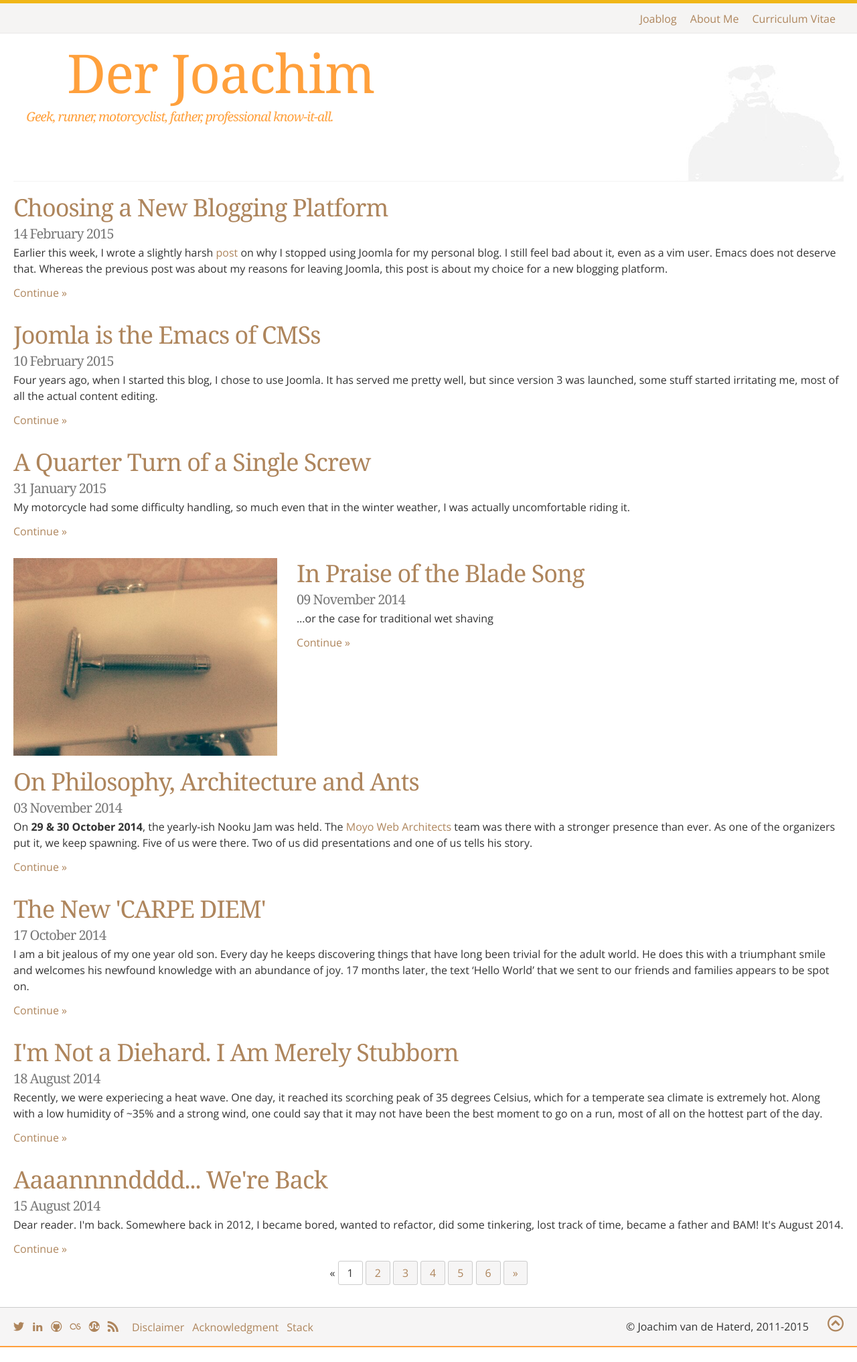
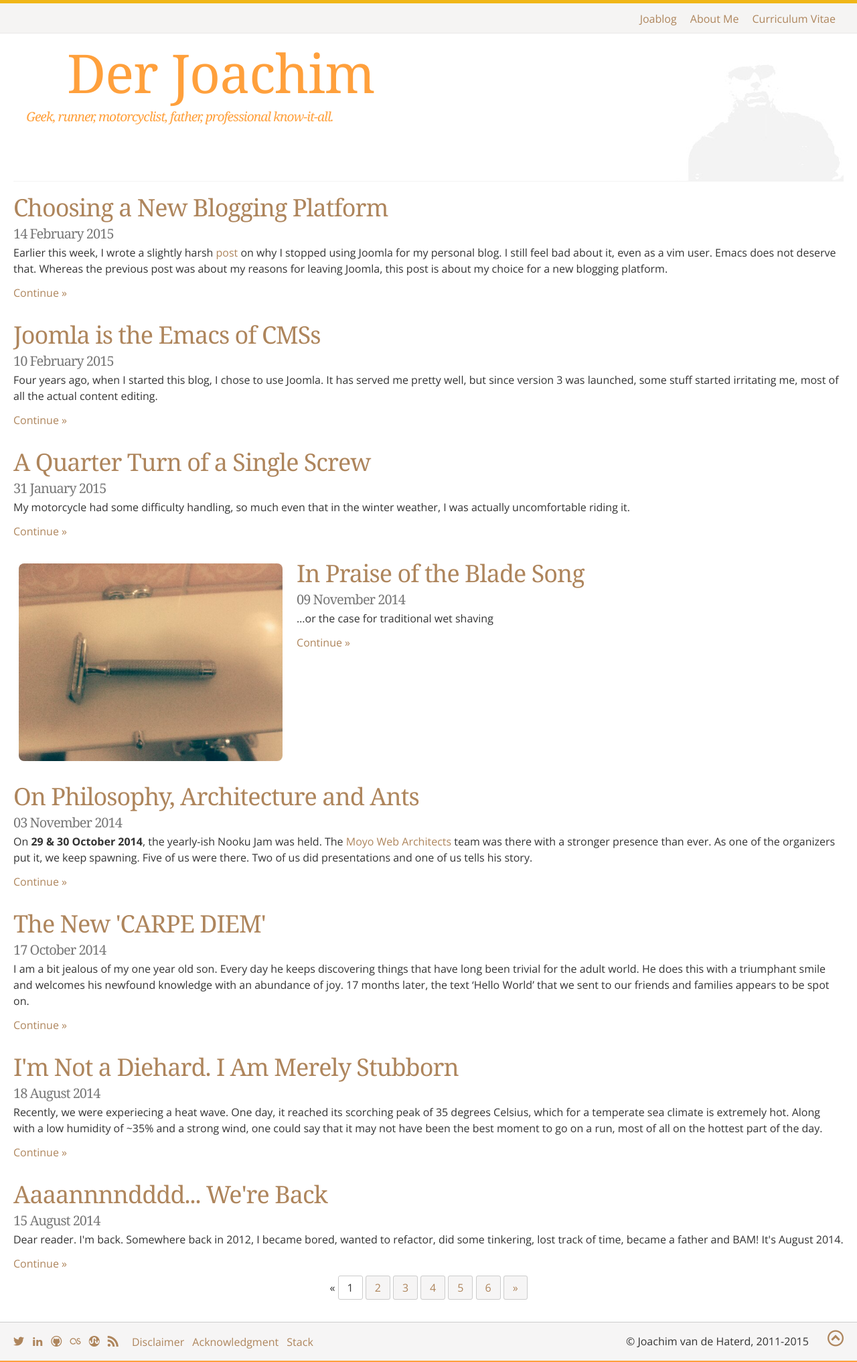
Before and after one commit to derjoachim/derjoachim_nl_v3, a Jekyll site: the page built from index.html, in a window 1280 px wide. Shown: the whole page at 67% size. Built offline with Jekyll 4.4.1, drawn with Linux system fonts in a browser that asks for light colours; Markdown is read by kramdown in place of the engine named in the settings; the list of posts is cut into pages by our own code; before the commit the page ends 2011 px from its top, so only the background shows below that.

Commit message:
Fixed rounded corners on index

```diff
--- a/_layouts/post.html
+++ b/_layouts/post.html
@@ -59,6 +59,7 @@
         <div id="disqus_thread"></div>
         <script type="text/javascript">
             var disqus_shortname = 'derjoachim';
+			var disqus_identifier = '{{ page.title | slugify }}';
 
             /* * * DON'T EDIT BELOW THIS LINE * * */
             (function() {
--- a/_sass/_base.scss
+++ b/_sass/_base.scss
@@ -58,8 +58,6 @@
 	@include media(max-width $tablet-size) {
 		margin: 0 1em;
 	}
-	//border: 1px solid $background-color;
-	//box-shadow: 0 0 8px darken($background-color, 10%); // @TODO
 }
 
 .wrapper {
--- a/_sass/_layout.scss
+++ b/_sass/_layout.scss
@@ -157,14 +157,12 @@
 	.blog-preview-img {
 		@include span-columns(4 of 12);
 		text-align: center;
-		font-size: 0;
 	}
 	img.blog-image {
 		max-width: 100%;
 		max-height: 100%;
+		margin: 0.5em;
 		border-radius: $img-border-radius;
-		margin: 0.5em;
-		vertical-align: middle;
 	}
 
 	.blog-preview-twothirds {
```
